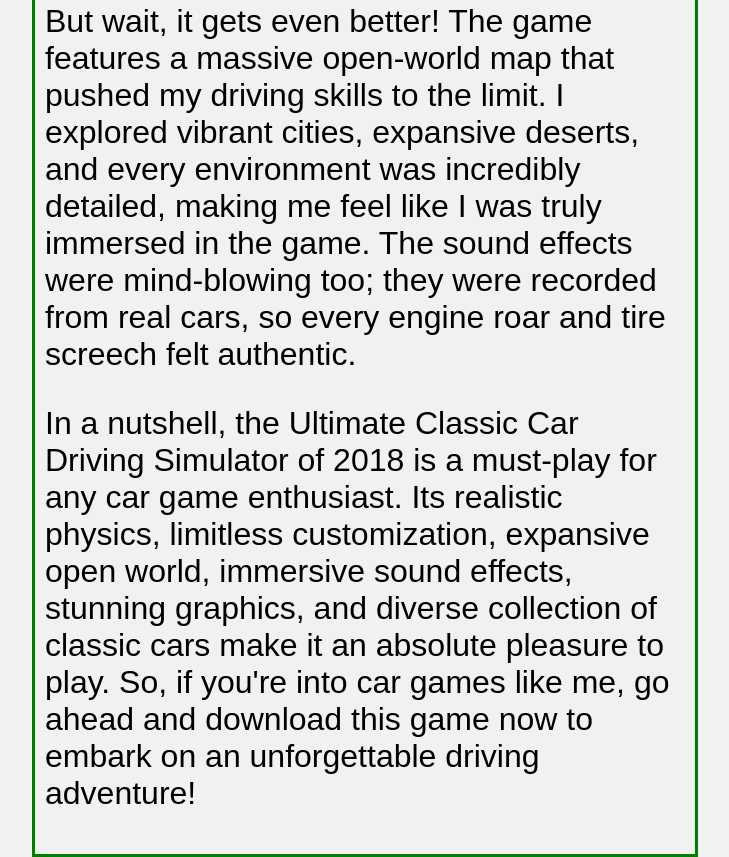
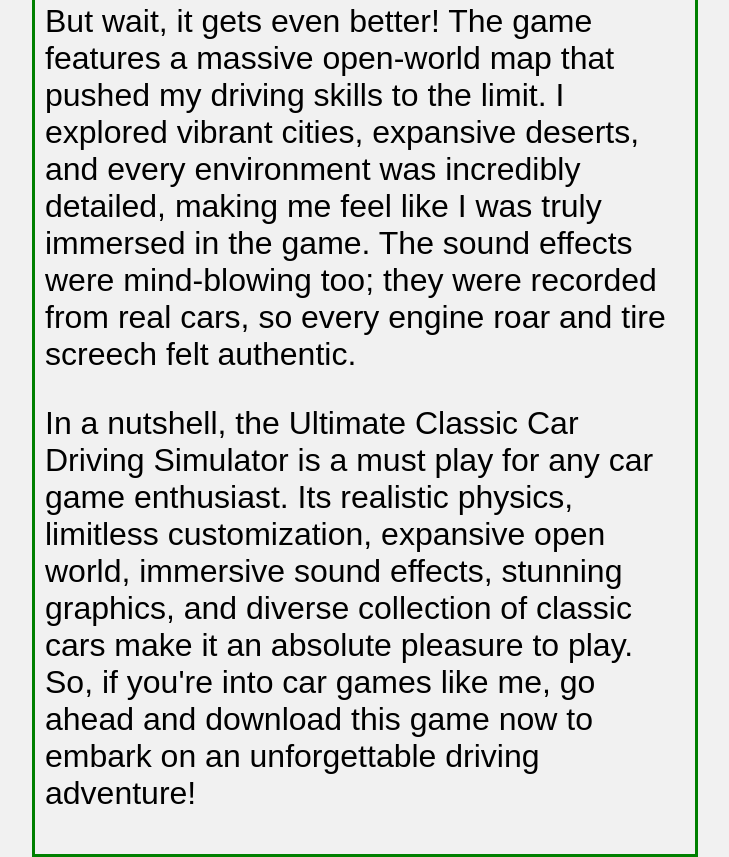
Before and after one commit to Uplays0112/cf, a plain HTML site: page index.html in a window 1280 px wide. Shown: the part 961-1818 px from the top of the page, without its empty margins (275-1004 px from the left). Drawn offline with Linux system fonts and the light colour scheme.

Commit message:
Update index.html

```diff
--- a/index.html
+++ b/index.html
@@ -68,7 +68,7 @@
 
 <p>But wait, it gets even better! The game features a massive open-world map that pushed my driving skills to the limit. I explored vibrant cities, expansive deserts, and every environment was incredibly detailed, making me feel like I was truly immersed in the game. The sound effects were mind-blowing too; they were recorded from real cars, so every engine roar and tire screech felt authentic.<p>
 
-<p>In a nutshell, the Ultimate Classic Car Driving Simulator of 2018 is a must-play for any car game enthusiast. Its realistic physics, limitless customization, expansive open world, immersive sound effects, stunning graphics, and diverse collection of classic cars make it an absolute pleasure to play. So, if you're into car games like me, go ahead and download this game now to embark on an unforgettable driving adventure!<p>
+<p>In a nutshell, the Ultimate Classic Car Driving Simulator is a must play for any car game enthusiast. Its realistic physics, limitless customization, expansive open world, immersive sound effects, stunning graphics, and diverse collection of classic cars make it an absolute pleasure to play. So, if you're into car games like me, go ahead and download this game now to embark on an unforgettable driving adventure!<p>
 
   </div>
 </body>
```
